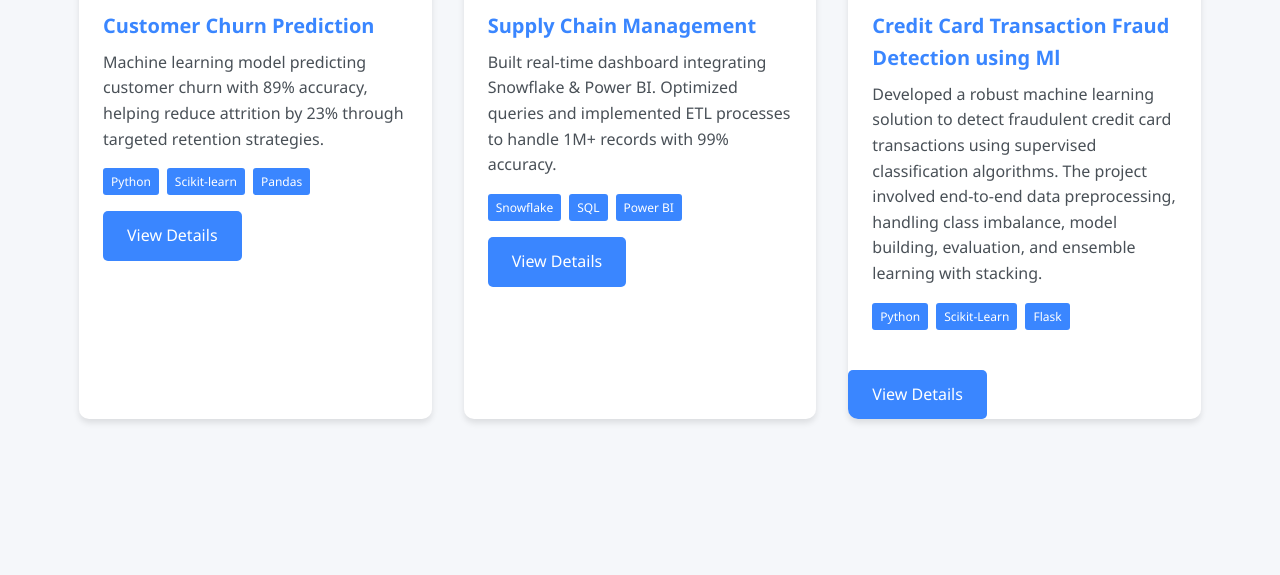
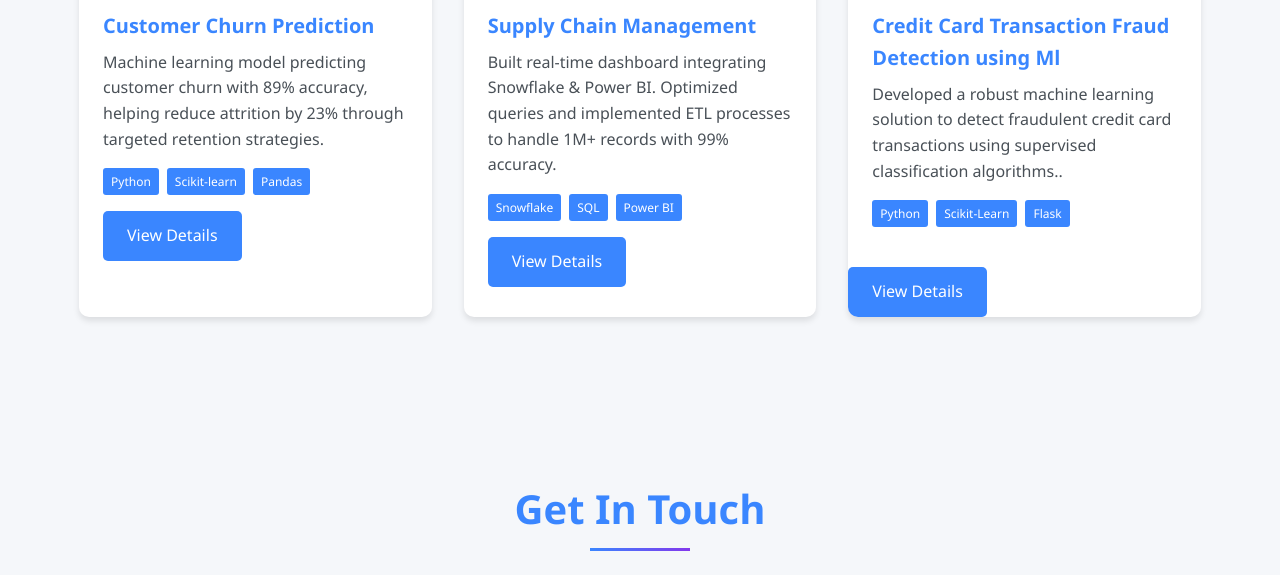
Before and after one commit to saurabhkore1556/Saurabhkore-Porfolia, a plain HTML site: page index.html in a window 1280 px wide. Shown: the part 2857-3432 px from the top of the page. Drawn offline with Linux system fonts and the light colour scheme.

Commit message:
Update index.html

```diff
--- a/index.html
+++ b/index.html
@@ -144,17 +144,17 @@
                     </div>
                 </div>
                 <div class="project-card animate-on-scroll">
-                    <img src="https://images.unsplash.com/photo-1542744095-291d1f67b221" alt="Sales Forecasting" class="project-img">
+                    <img src="https://www.shutterstock.com/image-photo/portrait-entering-credit-card-information-600nw-2567773145.jpg" alt="Credit_card" class="project-img">
                     <div class="project-content">
                         <h3 class="project-title">Credit Card Transaction Fraud Detection using Ml</h3>
-                        <p class="project-description">Developed a robust machine learning solution to detect fraudulent credit card transactions using supervised classification algorithms. The project involved end-to-end data preprocessing, handling class imbalance, model building, evaluation, and ensemble learning with stacking.</p>
+                        <p class="project-description">Developed a robust machine learning solution to detect fraudulent credit card transactions using supervised classification algorithms..</p>
                         <div class="project-tags">
                             <span class="tag">Python</span>
                             <span class="tag">Scikit-Learn</span>
                             <span class="tag">Flask</span>
                         </div>
                           </div>
-                        <a href="https://github.com/saurabhkore1556/Supply_chain_Analytics" class="btn">View Details</a>
+                        <a href="#" class="btn">View Details</a>
                     </div>
                 </div>
             </div>
```
